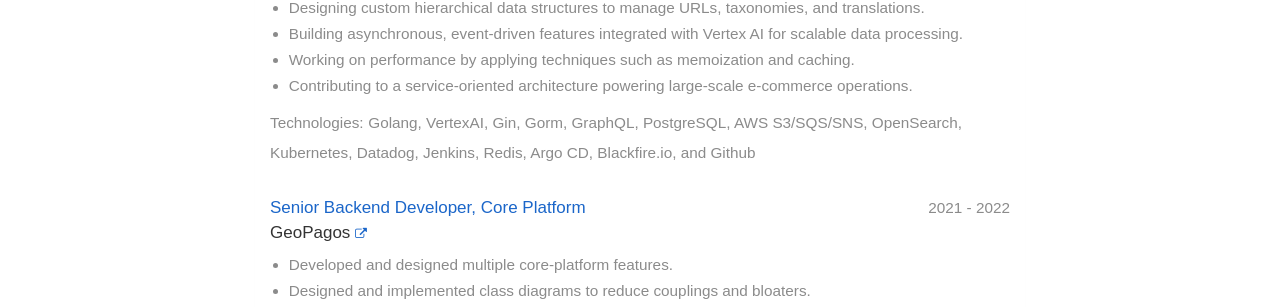
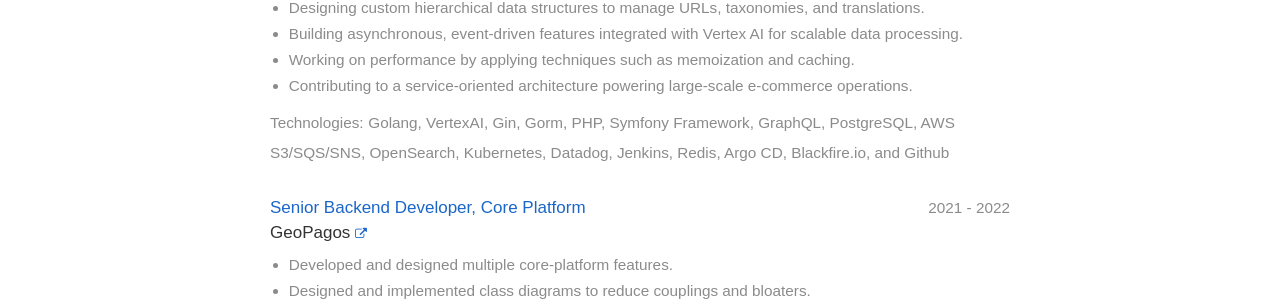
Before and after one commit to jfernancordova/jfernancordova.github.io, a Jekyll site: the page built from resume.html, in a window 1280 px wide. Shown: the part 520-827 px from the top of the page. Built offline with Jekyll 4.4.1, drawn with Linux system fonts in a browser that asks for light colours; nearby versions of some CDN libraries.

Commit message:
Add PHP and Symfony Framework to employment.yml

```diff
--- a/_data/employment.yml
+++ b/_data/employment.yml
@@ -12,6 +12,8 @@
   - VertexAI
   - Gin
   - Gorm
+  - PHP
+  - Symfony Framework
   - GraphQL
   - PostgreSQL
   - AWS S3/SQS/SNS
```
